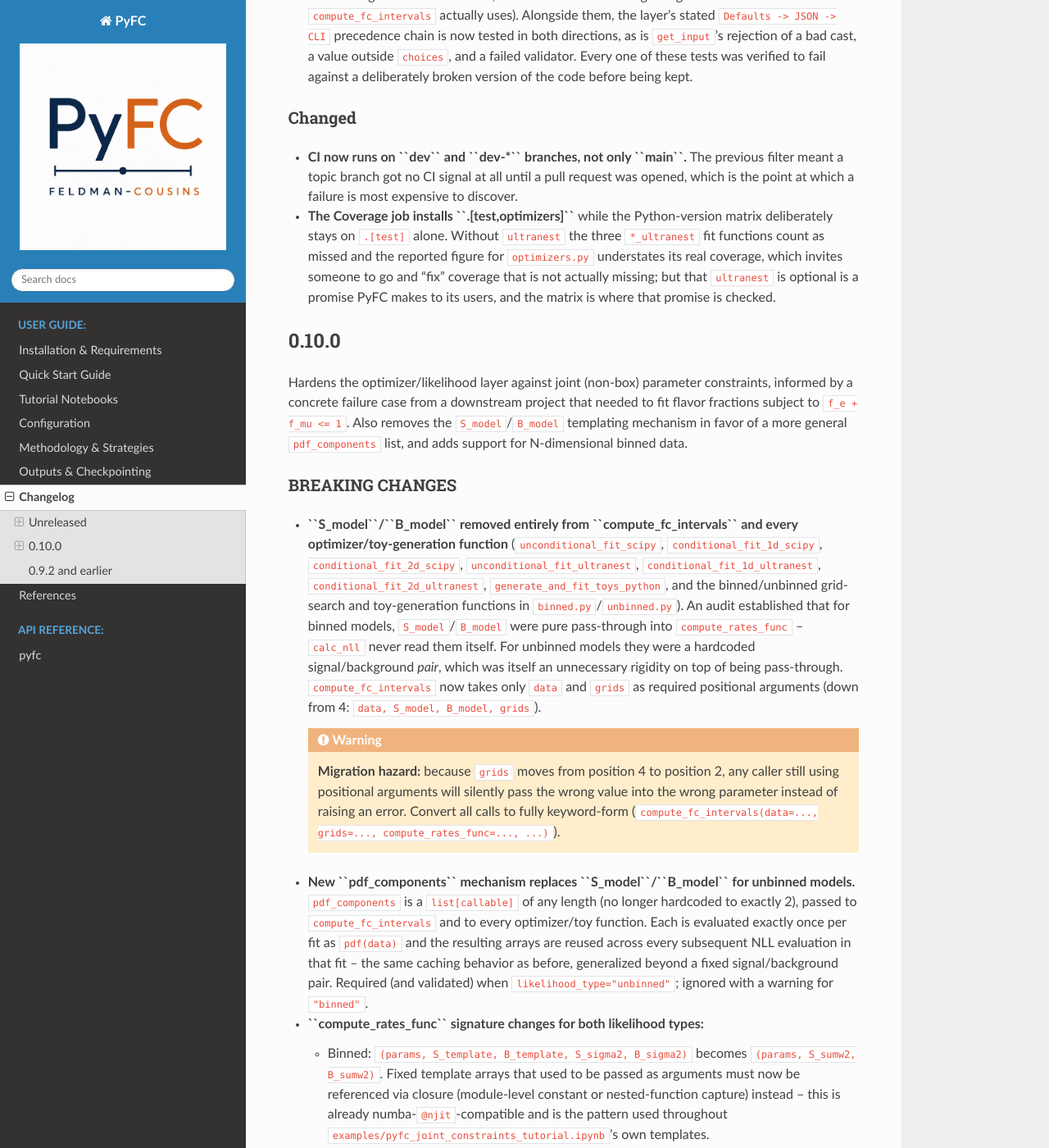
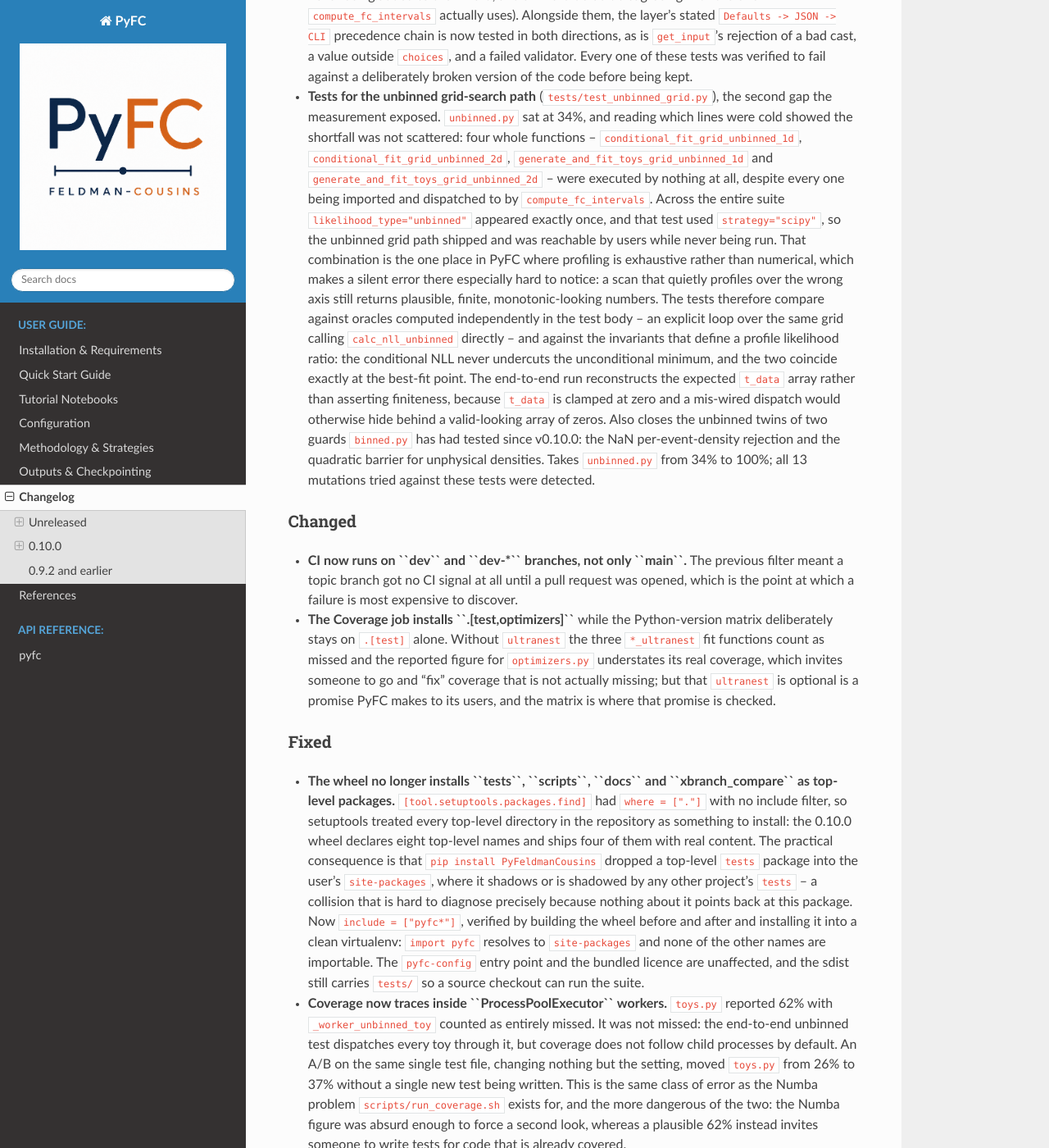
Before and after one commit to mbustama/FeldmanCousins, a Sphinx documentation site: the page built from docs/source/changelog.rst, in a window 1280 px wide and 1400 px high, scrolled down 1310 px. Shown: the whole window at 82% size. Built offline with Sphinx 7.4.7 and the Read the Docs theme 3.1.0, drawn with Linux system fonts in a browser that asks for light colours.

Commit message:
Document the packaging fix, subprocess coverage, and unbinned grid tests
CHANGELOG gains a Fixed section for the two defects this round found (the wheel
shipping tests/scripts/docs/xbranch_compare, and coverage not following
ProcessPoolExecutor workers) plus an Added bullet for the unbinned grid tests,
mirrored bullet-for-bullet into changelog.rst.

README/installation.rst test counts recomputed from an actual
`pytest tests/ --collect-only -q`: 143 tests across 22 files, up from 132/21.
The new file lands in the "core statistical correctness" category, which the
unbinned grid tests belong to -- they check profile-likelihood invariants, not
infrastructure.

Co-Authored-By: Claude Opus 5 <noreply@anthropic.com>

```diff
--- a/docs/source/changelog.rst
+++ b/docs/source/changelog.rst
@@ -72,6 +72,33 @@ Added
   bad cast, a value outside ``choices``, and a failed validator. Every one of
   these tests was verified to fail against a deliberately broken version of the
   code before being kept.
+* **Tests for the unbinned grid-search path**
+  (``tests/test_unbinned_grid.py``), the second gap the measurement exposed.
+  ``unbinned.py`` sat at 34%, and reading which lines were cold showed the
+  shortfall was not scattered: four whole functions --
+  ``conditional_fit_grid_unbinned_1d``, ``conditional_fit_grid_unbinned_2d``,
+  ``generate_and_fit_toys_grid_unbinned_1d`` and
+  ``generate_and_fit_toys_grid_unbinned_2d`` -- were executed by nothing at
+  all, despite every one being imported and dispatched to by
+  ``compute_fc_intervals``. Across the entire suite
+  ``likelihood_type="unbinned"`` appeared exactly once, and that test used
+  ``strategy="scipy"``, so the unbinned grid path shipped and was reachable by
+  users while never being run. That combination is the one place in PyFC where
+  profiling is exhaustive rather than numerical, which makes a silent error
+  there especially hard to notice: a scan that quietly profiles over the wrong
+  axis still returns plausible, finite, monotonic-looking numbers. The tests
+  therefore compare against oracles computed independently in the test body --
+  an explicit loop over the same grid calling ``calc_nll_unbinned`` directly --
+  and against the invariants that define a profile likelihood ratio: the
+  conditional NLL never undercuts the unconditional minimum, and the two
+  coincide exactly at the best-fit point. The end-to-end run reconstructs the
+  expected ``t_data`` array rather than asserting finiteness, because
+  ``t_data`` is clamped at zero and a mis-wired dispatch would otherwise hide
+  behind a valid-looking array of zeros. Also closes the unbinned twins of two
+  guards ``binned.py`` has had tested since v0.10.0: the NaN per-event-density
+  rejection and the quadratic barrier for unphysical densities. Takes
+  ``unbinned.py`` from 34% to 100%; all 13 mutations tried against these tests
+  were detected.
 
 Changed
 ~~~~~~~
@@ -86,6 +113,34 @@ Changed
   go and "fix" coverage that is not actually missing; but that ``ultranest`` is
   optional is a promise PyFC makes to its users, and the matrix is where that
   promise is checked.
+
+Fixed
+~~~~~
+* **The wheel no longer installs ``tests``, ``scripts``, ``docs`` and
+  ``xbranch_compare`` as top-level packages.**
+  ``[tool.setuptools.packages.find]`` had ``where = ["."]`` with no include
+  filter, so setuptools treated every top-level directory in the repository as
+  something to install: the 0.10.0 wheel declares eight top-level names and
+  ships four of them with real content. The practical consequence is that
+  ``pip install PyFeldmanCousins`` dropped a top-level ``tests`` package into
+  the user's ``site-packages``, where it shadows or is shadowed by any other
+  project's ``tests`` -- a collision that is hard to diagnose precisely because
+  nothing about it points back at this package. Now ``include = ["pyfc*"]``,
+  verified by building the wheel before and after and installing it into a
+  clean virtualenv: ``import pyfc`` resolves to ``site-packages`` and none of
+  the other names are importable. The ``pyfc-config`` entry point and the
+  bundled licence are unaffected, and the sdist still carries ``tests/`` so a
+  source checkout can run the suite.
+* **Coverage now traces inside ``ProcessPoolExecutor`` workers.** ``toys.py``
+  reported 62% with ``_worker_unbinned_toy`` counted as entirely missed. It was
+  not missed: the end-to-end unbinned test dispatches every toy through it, but
+  coverage does not follow child processes by default. An A/B on the same
+  single test file, changing nothing but the setting, moved ``toys.py`` from
+  26% to 37% without a single new test being written. This is the same class of
+  error as the Numba problem ``scripts/run_coverage.sh`` exists for, and the
+  more dangerous of the two: the Numba figure was absurd enough to force a
+  second look, whereas a plausible 62% instead invites someone to write tests
+  for code that is already covered.
 
 0.10.0
 ------
--- a/docs/source/installation.rst
+++ b/docs/source/installation.rst
@@ -187,6 +187,7 @@ The project structure is organized modularly to separate analytical likelihood m
    │   ├── test_sparsify_grid.py                        # Regression tests for the sparsify_grid boundary-refinement guard fix
    │   ├── test_statistics.py                           # Tests for statistical correctness, likelihood behavior, and Asimov treatment convergence
    │   ├── test_ultranest_retry.py                      # Tests for the UltraNest internal-bug retry wrapper
+   │   ├── test_unbinned_grid.py                        # Tests for the unbinned grid-search path, against brute-force oracles and the PLR invariants
    │   └── test_unbinned_toys.py                        # Tests for the unbinned toy-generation/fitting pipeline via a real ProcessPoolExecutor
    ├── xbranch_compare/                 # Cross-branch (dev vs dev-no-templates) regression harness
    │   ├── comparator.py                # Recursive .npz diff (shape + NaN-mask + tolerant allclose)
```
Also changed, not shown: CHANGELOG.md (+52 -0 lines), README.md (+3 -2 lines).
